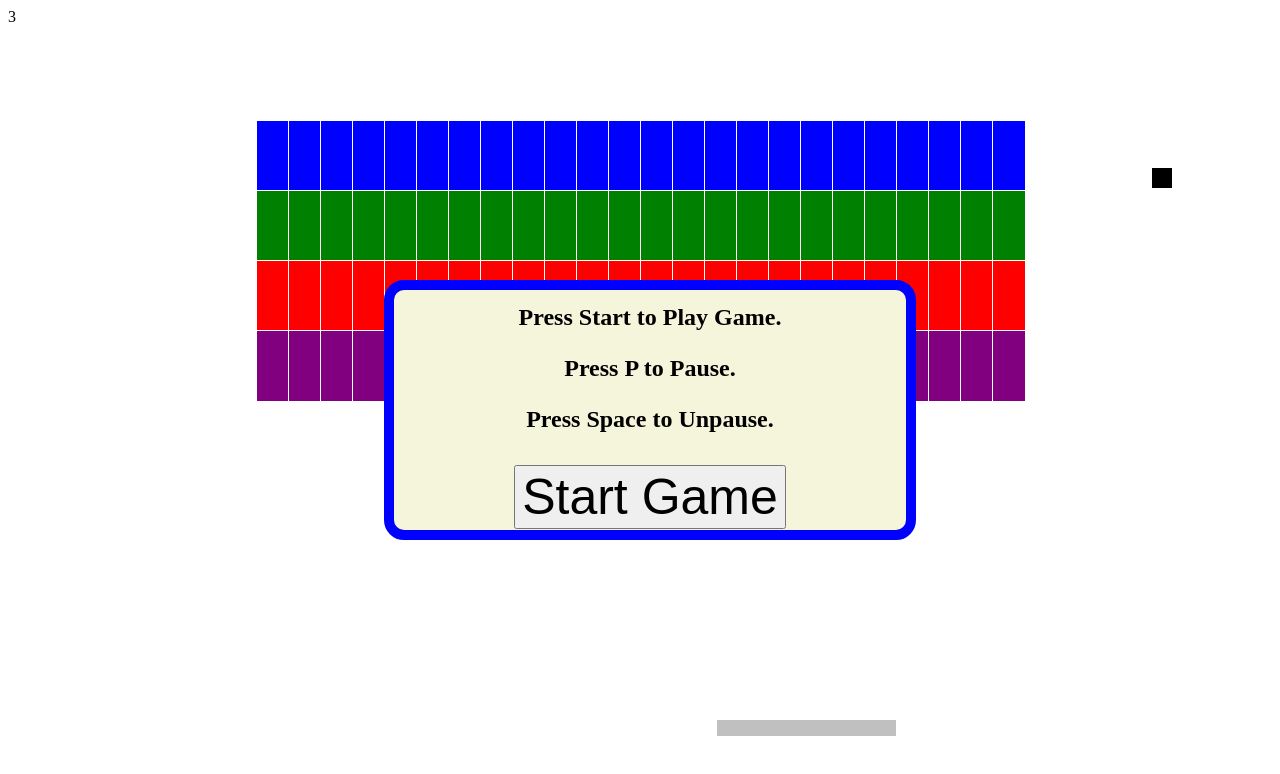
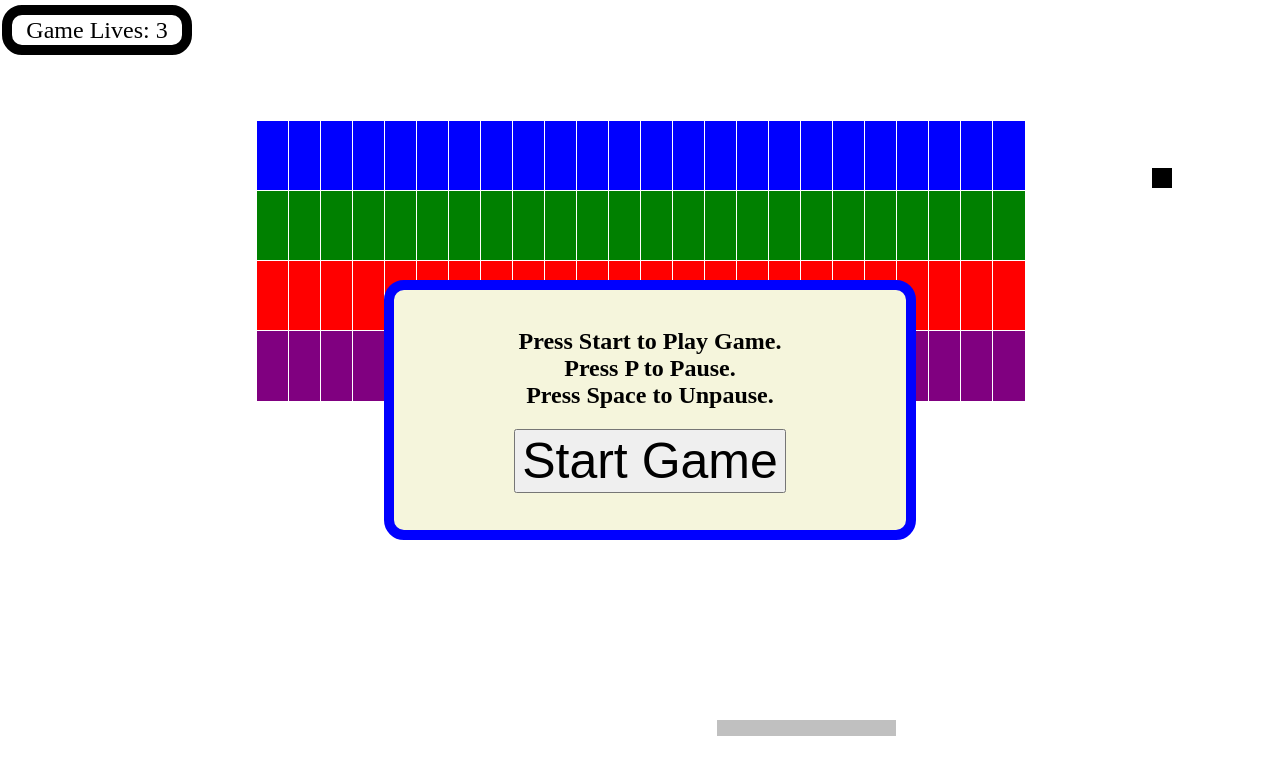
Before and after one commit to akeem1322/BrickBreaker, a plain HTML site: page index.html in a window 1280 px wide. Drawn offline with Linux system fonts and the light colour scheme.

Commit message:
changed layout and style of boxes to accomodate with size of screen

```diff
--- a/index.css
+++ b/index.css
@@ -27,6 +27,7 @@ div#button-container {
     background-color: beige;
     width: 40vw;
     height: 30vh;
+    min-height: 220px;
     top: 35vh;
     left: 30vw;
     display: flex;
@@ -41,9 +42,27 @@ div#button-container button {
     font-size: 50px;
     margin-top: 20px;
 }
-p.instructions {
+.instructions {
     color: black;
     font-size: x-large;
-    margin: 12;
     font-weight: 700;
 }
+#lives {
+    color: black;
+    font-size: 1.5rem;
+}
+div#lives-container {
+    background-color: transparent;
+    color: black;
+    width: 170px;
+    height: 30px;
+    top: 5px;
+    left: 2px;
+    display: flex;
+    justify-content: space-evenly;
+    align-items: center;
+    position: absolute;
+    flex-direction: column;
+    border: 10px black solid;
+    border-radius: 20px;
+}
--- a/index.html
+++ b/index.html
@@ -8,12 +8,13 @@
         <div id="ball"></div>
         <div id="bricks-container"></div>
         <div id="button-container">
-            <p class="instructions">Press Start to Play Game.</p>
-            <p class="instructions">Press P to Pause.</p>
-            <p class="instructions">Press Space to Unpause.</p>
+            <div class="instructions">Press Start to Play Game.</div>
+            <div class="instructions">Press P to Pause.</div>
+            <div class="instructions">Press Space to Unpause.</div>
             <button onclick="startGame()">Start Game</button>
         </div>
-        <div id="lives">
+        <div id="lives-container">
+            <div id="lives"></div>
         </div>
     </body>
 </html>
--- a/index.js
+++ b/index.js
@@ -16,12 +16,12 @@ var startGame = () => {
 }
 
 var updateLives = () => {
-	var gameLivesDiv = document.querySelector('div#lives')
-	gameLivesDiv.innerHTML = gameLives
+	var gameLivesDiv = document.querySelector('#lives')
+	gameLivesDiv.innerHTML = 'Game Lives: ' + gameLives
 }
 
 var resetBall = () => {
-	var ballDiv = document.querySelector('div#ball')
+	var ballDiv = document.querySelector('#ball')
 	ballDiv.style.top = '21vh'
     ballDiv.style.left = '90vw'
 }
```
